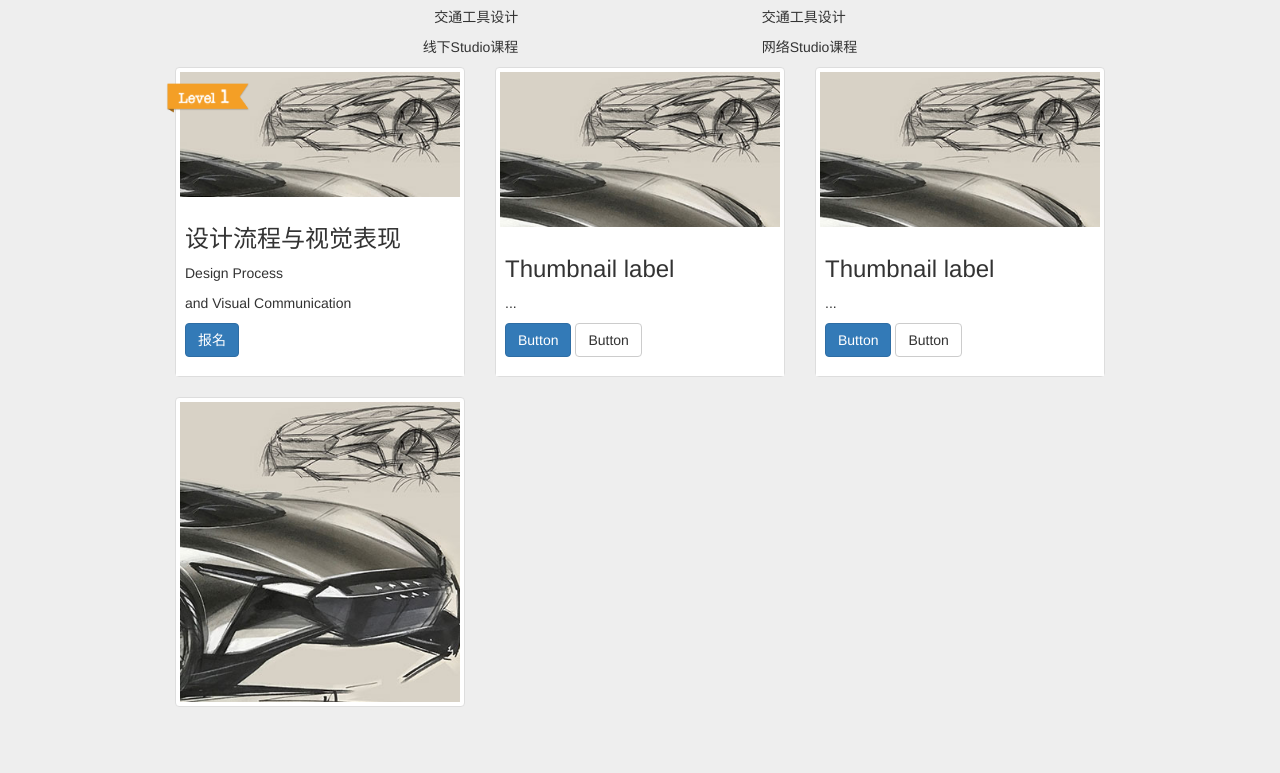
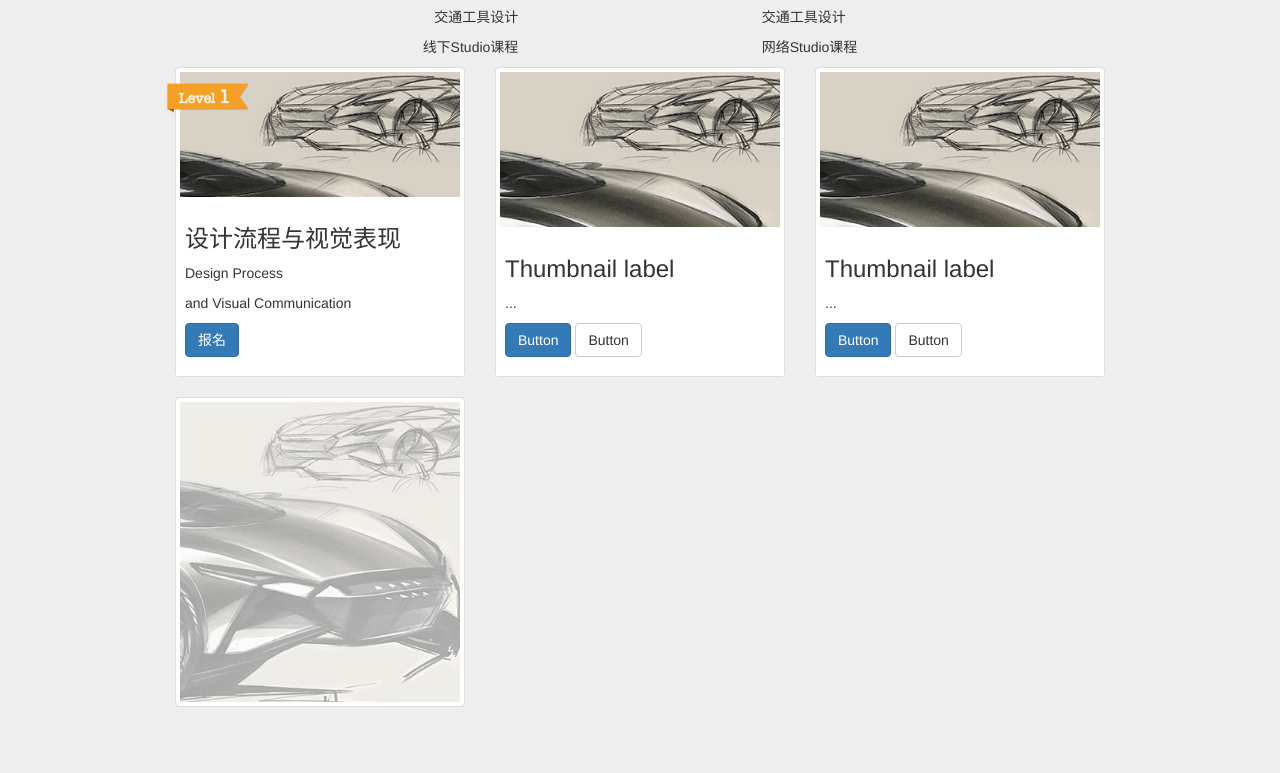
Before and after one commit to poisson0106/zac, a plain HTML site: page index.html in a window 1280 px wide. Shown: the part 179-952 px from the top of the page. Drawn offline with Linux system fonts and the light colour scheme.

Commit message:
small fix

```diff
--- a/css/course.css
+++ b/css/course.css
@@ -75,6 +75,17 @@ body{
     padding-bottom: 100px;
 }
 
+.product{
+    -webkik-filter : opacity(40%);
+    filter : opacity(40%);
+    transition: filter 1s
+}
+
+.product:hover{
+    -webkik-filter : opacity(1);
+    filter: opacity(1);
+}
+
 
 @media (min-width: 768px){
     .firstCol{
--- a/index.html
+++ b/index.html
@@ -114,7 +114,7 @@
       <div class="row">
         <div class="col-sm-3 firstCol">
           <div class="thumbnail">
-            <img src="img/2-learn-线下课程1-1.jpg">
+            <img src="img/2-learn-线下课程1-1.jpg" class="product">
           </div>
         </div>
       </div>
```
